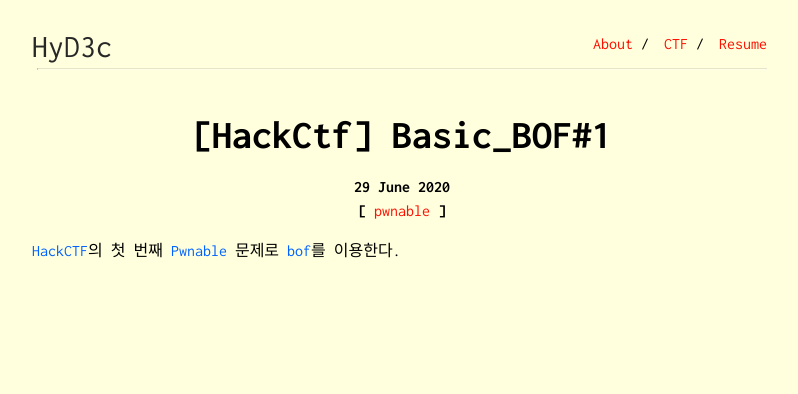
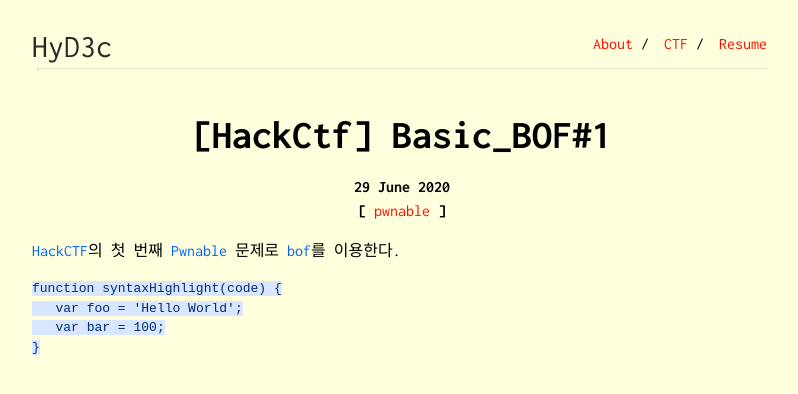
Before and after one commit to HyD3c/HyD3c.github.io, a Jekyll site: the page built from _ctfs/2020-06-29-HackCTF-Basic_BOF#1.md, in a window 1280 px wide. Shown: the top 394 px of the page, without its empty margins (238-1036 px from the left). Built offline with Jekyll 4.4.1, drawn with Linux system fonts in a browser that asks for light colours.

Commit message:
Update 2020-06-29-HackCTF-Basic_BOF#1.md

````diff
--- a/_ctfs/2020-06-29-HackCTF-Basic_BOF#1.md
+++ b/_ctfs/2020-06-29-HackCTF-Basic_BOF#1.md
@@ -7,3 +7,9 @@ layout: post
 ---
 
 <span class="color-blue">HackCTF</span>의 첫 번째 <span class="color-blue">Pwnable</span> 문제로 <span class="color-blue">bof</span>를 이용한다.
+```javascript
+function syntaxHighlight(code) {
+   var foo = 'Hello World';
+   var bar = 100;
+}
+```
````
